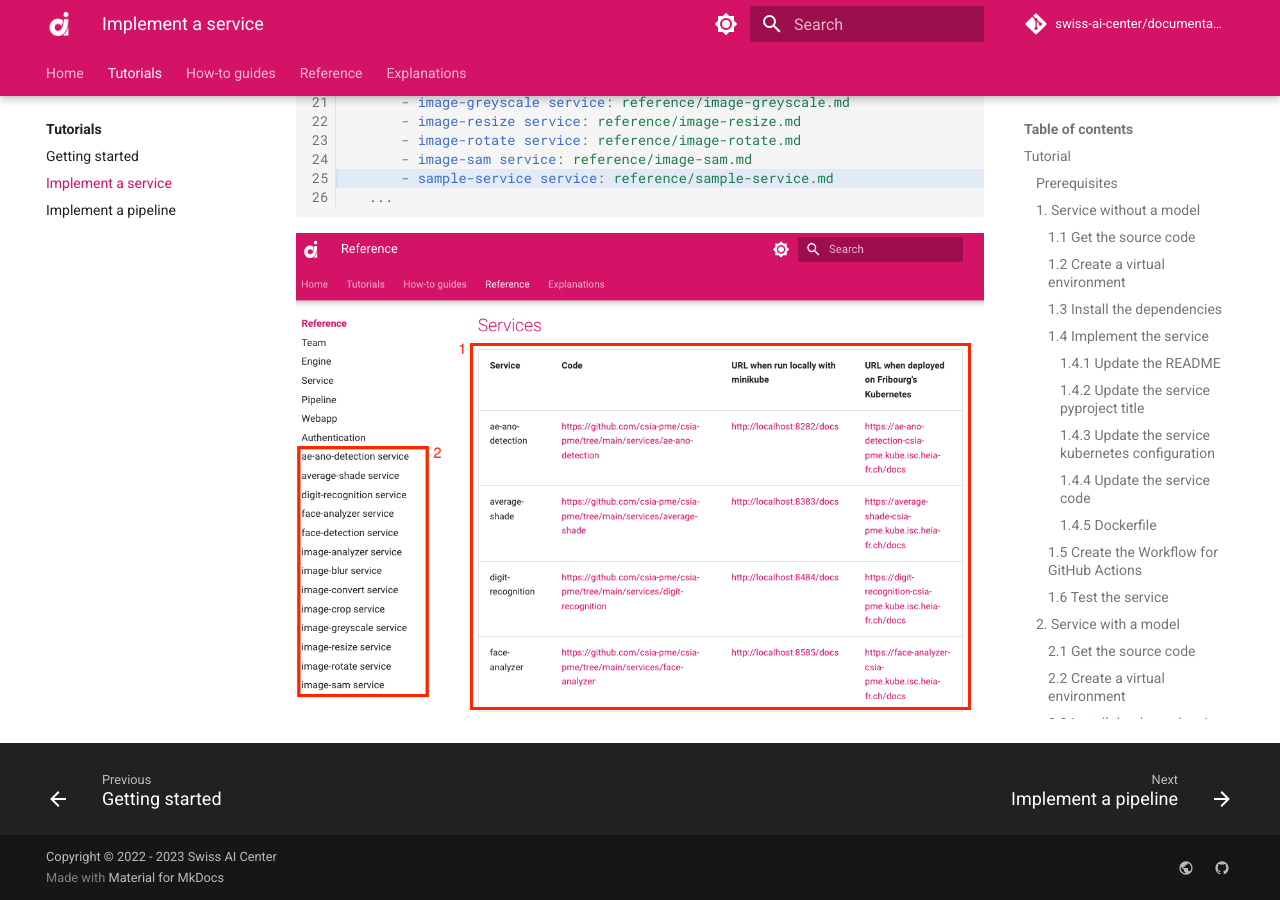
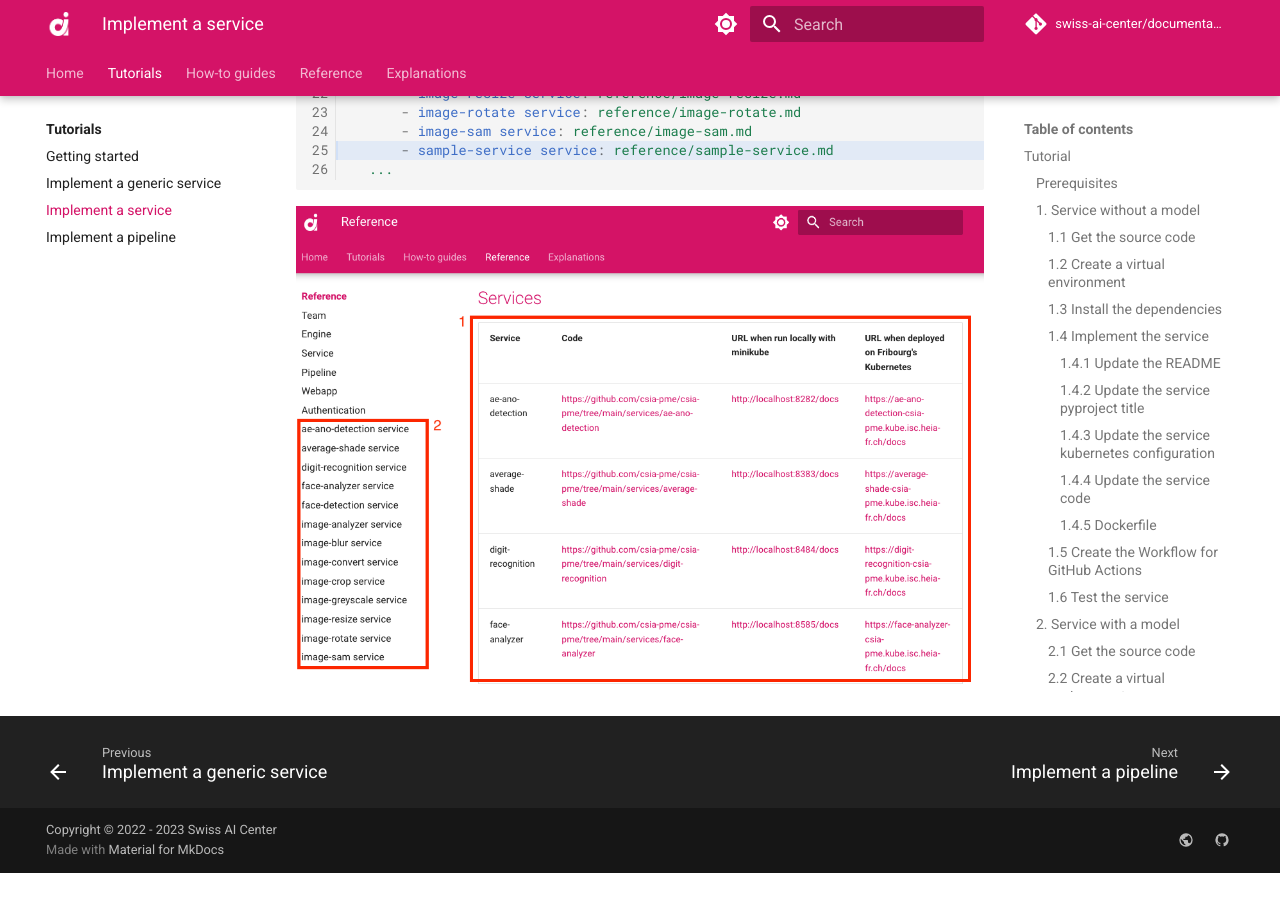
Before and after one commit to swiss-ai-center/documentation, an MkDocs documentation site: the page built from docs/tutorials/implement-service.md, in a window 1280 px wide and 900 px high, scrolled down 24812 px. Built offline with MkDocs 1.6.1 and Material for MkDocs 9.7.7, drawn with Linux system fonts in a browser that asks for light colours; comment, search, counter and statistics services are not loaded; after the commit the page ends 25685 px from its top, so only the background shows below that; part of the change alters nothing that is shown.

Commit message:
added generic service tutorial

````diff
--- /dev/null
+++ b/docs/tutorials/implement-generic-service.md
@@ -0,0 +1,511 @@
+# Implement a generic service
+
+This tutorial shows how to implement a
+[Service](../reference/core-concepts/service.md) in the Swiss AI Center project
+step by step. The [Service](../reference/core-concepts/service.md) is a simple image rotation tool that
+rotates the image by 90, 180, 270 degrees clockwise depending on the value of the `rotation` parameter.
+
+!!! Info
+    Note that a [Service](../reference/core-concepts/service.md) can be implemented
+    in any programming language as long as it follows the
+    [specifications](../reference/core-concepts/service.md/#specifications) of the
+    Swiss AI Center project. This tutorial is using Python 3.10.
+
+## Tutorial
+
+### Prerequisites
+
+To follow this tutorial, you need to have the following tools installed:
+
+- [Python 3.10](https://www.python.org/downloads/)
+- An IDE (e.g. [Visual Studio Code](https://code.visualstudio.com/))
+
+### Prepare the development environment
+
+#### Launch the Core engine
+
+To be able to test the [Service](../reference/core-concepts/service.md) locally when it is ready,
+you need to have a running [Core engine](../reference/core-engine/).
+To do so, follow the instructions in the
+[Core engine](../reference/core-engine.md#start-the-service-locally-with-minikube-and-the-docker-image-hosted-on-github) reference.
+
+#### Get the source code
+
+!!! Info
+    In this tutorial, we will implement a
+    [Service](../reference/core-concepts/service.md) that does not require a model,
+    so we will use the `create-a-new-service-generic-template` template.
+
+First, you can create a repo from the [template](https://github.com/swiss-ai-center/create-a-new-service-generic-template)
+by clicking on the `Use this template` button. You can also fork it or download it.
+
+Once the repo is created, you can clone it on your computer. (If you downloaded it, you can skip this step.)
+
+```bash
+git clone
+```
+
+Open your terminal and go to the folder where the source code is located.
+
+```bash
+cd path/to/the/source/code
+```
+
+#### Create a virtual environment
+
+Instead of installing the dependencies globally, it is recommended to create a
+virtual environment.
+
+To create a virtual environment, run the following command inside the project
+folder:
+
+```sh
+python3.10 -m venv .venv
+```
+
+Then, activate the virtual environment:
+
+```sh
+source .venv/bin/activate
+```
+
+#### Install the dependencies
+
+For the [Service](../reference/core-concepts/service.md) to work we will need to
+install numpy and opencv-python in addition to the dependencies of the template.
+So edit the `requirements.txt` file and add the following lines:
+
+```txt hl_lines="2 3"
+common-code[test] @ git+https://github.com/swiss-ai-center/common-code.git@main
+numpy==1.24.1
+opencv-python==4.7.0.72
+```
+
+Then, install the dependencies:
+
+```sh
+pip install --requirement requirements.txt
+```
+
+Create a freeze file to list the dependencies with their versions.
+
+```sh
+pip freeze --local --all > requirements-all.txt
+```
+
+This will install the default [Service](../reference/core-concepts/service.md)
+dependencies and the ones we just added. The freeze file will be used to ensure
+all the developers have the same dependencies.
+
+#### Implement the service
+
+##### Update the README
+
+Open the `README.md` file and update the title and the description of the
+[Service](../reference/core-concepts/service.md).
+
+```md
+# Image Rotate
+
+This service rotates an image by 90, 180 or 270 degrees clockwise.
+```
+
+!!! note
+
+    If the service is part of the Swiss AI Center GitHub organization also add a
+    link to the [Service](../reference/core-concepts/service.md)'s
+    [Reference](../reference/core-concepts/service.md) page in the repository
+    README.md file.
+
+    ```md
+    # Image Rotate
+
+    This service rotates an image by 90, 180 or 270 degrees clockwise.
+
+    _Check the [related documentation](https://swiss-ai-center.github.io/swiss-ai-center/reference/image-rotate) for more information._
+    ```
+
+##### Update the service pyproject title
+
+```toml hl_lines="3"
+[project]
+# TODO: 1. CHANGE THE NAME OF THE PROJECT (1)!
+name = "image-rotate"
+
+[tool.pytest.ini_options]
+pythonpath = [".", "src"]
+addopts = "--cov-config=.coveragerc --cov-report xml --cov-report term-missing --cov=./src"
+```
+
+1. Change the name of the project to `image-rotate`.
+
+##### Update the service code
+
+All the code of the [Service](../reference/core-concepts/service.md) is in the
+`main.py` file. The [Service](../reference/core-concepts/service.md) is a simple
+image rotation service that rotates the image by 90, 180, 270 degrees clockwise
+depending on the value of the `rotation` parameter.
+
+Open the `main.py` with your favorite editor and follow the instructions below.
+
+```py hl_lines="23-24 32-34 43-44 50-63 68-95 99-103 108-116"
+import asyncio
+import time
+from fastapi import FastAPI
+from fastapi.middleware.cors import CORSMiddleware
+from fastapi.responses import RedirectResponse
+from common_code.config import get_settings
+from pydantic import Field
+from common_code.http_client import HttpClient
+from common_code.logger.logger import get_logger
+from common_code.service.controller import router as service_router
+from common_code.service.service import ServiceService
+from common_code.storage.service import StorageService
+from common_code.tasks.controller import router as tasks_router
+from common_code.tasks.service import TasksService
+from common_code.tasks.models import TaskData
+from common_code.service.models import Service
+from common_code.service.enums import ServiceStatus
+from common_code.common.enums import FieldDescriptionType, ExecutionUnitTagName, ExecutionUnitTagAcronym
+from common_code.common.models import FieldDescription, ExecutionUnitTag
+
+# Imports required by the service's model
+# TODO: 1. ADD REQUIRED IMPORTS (ALSO IN THE REQUIREMENTS.TXT) (1)!
+import cv2
+import numpy as np
+from common_code.tasks.service import get_extension
+
+settings = get_settings()
+
+
+class MyService(Service):
+    # TODO: 2. CHANGE THIS DESCRIPTION (2)!
+    """
+    Image rotate model
+    """
+
+    # Any additional fields must be excluded for Pydantic to work
+    model: object = Field(exclude=True)
+    logger: object = Field(exclude=True)
+
+    def __init__(self):
+        super().__init__(
+            # TODO: 3. CHANGE THE SERVICE NAME AND SLUG (3)!
+            name="Image Rotate",
+            slug="image-rotate",
+            url=settings.service_url,
+            summary=api_summary,
+            description=api_description,
+            status=ServiceStatus.AVAILABLE,
+            # TODO: 4. CHANGE THE INPUT AND OUTPUT FIELDS, THE TAGS AND THE HAS_AI VARIABLE (4)!
+            data_in_fields=[
+                FieldDescription(name="image", type=[FieldDescriptionType.IMAGE_PNG, FieldDescriptionType.IMAGE_JPEG]),
+                FieldDescription(name="rotation", type=[FieldDescriptionType.TEXT_PLAIN]),
+            ],
+            data_out_fields=[
+                FieldDescription(name="result", type=[FieldDescriptionType.IMAGE_PNG, FieldDescriptionType.IMAGE_JPEG]),
+            ],
+            tags=[
+                ExecutionUnitTag(
+                    name=ExecutionUnitTagName.IMAGE_PROCESSING,
+                    acronym=ExecutionUnitTagAcronym.IMAGE_PROCESSING
+                ),
+            ],
+            has_ai=False
+        )
+        self.logger = get_logger(settings)
+
+    # TODO: 5. CHANGE THE PROCESS METHOD (CORE OF THE SERVICE) (5)!
+    def process(self, data):
+        # NOTE that the data is a dictionary with the keys being the field names set in the data_in_fields
+        raw = data["image"].data
+        input_type = data["image"].type
+        rotation = data["rotation"].data
+
+        if len(rotation) == 0:
+            rotation = 90
+        else:
+            rotation = int(rotation)
+
+        # Decode the image
+        img = cv2.imdecode(np.frombuffer(raw, np.uint8), 1)
+
+        # Rotate the image
+        for i in range(int(rotation / 90)):
+            img = cv2.rotate(img, cv2.ROTATE_90_CLOCKWISE)
+        # Encode the image with the same format as the input
+        guessed_extension = get_extension(input_type)
+        is_success, out_buff = cv2.imencode(guessed_extension, img)
+
+        # NOTE that the result must be a dictionary with the keys being the field names set in the data_out_fields
+        return {
+            "result": TaskData(
+                data=out_buff.tobytes(),
+                type=input_type,
+            )
+        }
+
+
+# TODO: 6. CHANGE THE API DESCRIPTION AND SUMMARY (6)!
+api_description = """
+Rotate an image by 90 degrees clockwise depending on the value of the `rotation` parameter. (90, 180, 270)
+"""
+api_summary = """
+Rotate an image by 90 degrees clockwise.
+"""
+
+# Define the FastAPI application with information
+# TODO: 7. CHANGE THE API TITLE, VERSION, CONTACT AND LICENSE (7)!
+app = FastAPI(
+    title="Image Rotate API.",
+    description=api_description,
+    version="1.0.0",
+    contact={
+        "name": "Swiss AI Center",
+        "url": "https://swiss-ai-center.ch/",
+        "email": "info@swiss-ai-center.ch",
+    },
+    swagger_ui_parameters={
+        "tagsSorter": "alpha",
+        "operationsSorter": "method",
+    },
+    license_info={
+        "name": "GNU Affero General Public License v3.0 (GNU AGPLv3)",
+        "url": "https://choosealicense.com/licenses/agpl-3.0/",
+    },
+)
+...
+```
+
+1. Import the OpenCV library and the get_extension function from the tasks
+   service. This function is used to guess the extension of the image based on the
+   input type.
+2. Change the description of the service.
+3. Change the name and the slug of the service. This is used to identify the
+   service in the Core engine.
+4. Change the input/output fields of the service. The name of the field is the
+   key of the dictionary that will be used in the process function. The type of the
+   field is the type of the data that will be sent to the service. They are defined
+   in the FieldDescriptionType enum. The tags are used to identify the service in
+   the Core engine. The `has_ai` variable is used to identify if the service is an
+   AI service.
+5. Change the process function. This is the core of the service. The data is a
+   dictionary with the keys being the field names set in the data_in_fields. The
+   result must be a dictionary with the keys being the field names set in the
+   data_out_fields.
+6. Change the API description and summary.
+7. Change the API title, version, contact and license.
+
+!!! Note
+    The `process` function TaskData object must be serializable.
+
+##### Dockerfile
+
+The Dockerfile is used to build the Docker image of the
+[Service](../reference/core-concepts/service.md). We need to add some packages
+in order to use the OpenCV library.
+
+```dockerfile hl_lines="6"
+# Base image
+FROM python:3.10
+
+# Install all required packages to run the model
+# TODO: 1. Add any additional packages required to run your model (1)!
+RUN apt update && apt install --yes ffmpeg libsm6 libxext6
+...
+```
+
+1. Add any additional packages required to run your model.
+
+#### Test the service
+
+Now that the service is ready, we can test it.
+
+##### Test the service using the test scripts
+
+Open a terminal, navigate to the `src` folder and run the following
+command:
+
+```bash
+pytest --cov-report term:skip-covered --cov-report term-missing --cov=. -s --cov-config=.coveragerc
+```
+
+All the tests should pass.
+
+```bash
+======================== test session starts =========================
+--------- coverage: platform darwin, python 3.10.10-final-0 ----------
+Name                        Stmts   Miss  Cover   Missing
+---------------------------------------------------------
+src/main.py                    70     11    84%   53-70
+src/tests/test_storage_service.py      83     12    86%   13-18, 24-30, 114-115
+---------------------------------------------------------
+TOTAL                         188     23    88%
+
+4 files skipped due to complete coverage.
+
+
+========================= 5 passed in 29.12s =========================
+```
+
+##### Test the service using the Core engine
+
+In order to test the [Service](../reference/core-concepts/service.md), you need
+to have a running [Core engine](../reference/core-engine.md#start-the-service-locally-with-minikube-and-the-docker-image-hosted-on-github).
+If not done yet, follow the instructions in the
+[Core engine](../reference/core-engine.md#start-the-service-locally-with-minikube-and-the-docker-image-hosted-on-github)
+reference.
+
+Once the [Core engine](../reference/core-engine/) is running, you can start the
+[Service](../reference/core-concepts/service.md) by running the following
+command:
+
+```bash
+uvicorn main:app --reload --host localhost --port 9090 # (1)!
+```
+
+1. The port must be the same as the one defined in the `.env` file and different
+   from the one used by the Core engine.
+
+The output should be similar to the following:
+
+```bash
+INFO:     Uvicorn running on http://127.0.0.1:9090 (Press CTRL+C to quit)
+INFO:     Started reloader process [20195] using StatReload
+INFO:     Started server process [20197]
+INFO:     Waiting for application startup.
+INFO:     [2024-01-05 14:36:21,212]  [common_code.service.service]: 	Started tasks service
+DEBUG:    [2024-01-05 14:36:21,212]  [common_code.service.service]: 	Announcing service: {'name': 'Image Rotate', 'slug': 'image-rotate', 'url': 'http://localhost:9090', 'summary': '\nRotate an image by 90 degrees clockwise.\n', 'description': '\nRotate an image by 90 degrees clockwise depending on the value of the `rotation` parameter. (90, 180, 270)\n', 'status': 'available', 'data_in_fields': [{'name': 'image', 'type': ['image/png', 'image/jpeg']}, {'name': 'rotation', 'type': ['text/plain']}], 'data_out_fields': [{'name': 'result', 'type': ['image/png', 'image/jpeg']}], 'tags': [{'name': 'Image Processing', 'acronym': 'IP'}], 'has_ai': False}
+DEBUG:    [2024-01-05 14:36:21,213]  [common_code.service.service]: 	url: http://localhost:8080
+INFO:     [2024-01-05 14:36:21,215]  Application startup complete.
+INFO:     [2024-01-05 14:36:21,286]   127.0.0.1:52362 - "GET /status HTTP/1.1" 200 OK
+INFO:     [2024-01-05 14:36:21,313]  [common_code.service.service]: 	Successfully announced to the engine
+```
+
+Now, you can test the [Service](../reference/core-concepts/service.md) by
+sending a request to the [Core engine](../reference/core-engine/). To do so, open your browser and navigate
+to the following URL: `http://localhost:8080/`. You should see the following
+page:
+
+![image-rotate](../assets/screenshots/image-rotate.png)
+
+Now you can test the [Service](../reference/core-concepts/service.md) by
+uploading an image and selecting the rotation. Create a file called rotation.txt
+and add the following content:
+
+```txt
+90
+```
+
+Now, you can unfold the `/image-rotate` endpoint and click on the Try it out
+button. Now upload the image and the rotation file and click on the Execute
+button. The response body should be something similar to the following:
+
+```json hl_lines="12"
+{
+  "created_at": "2024-01-05T14:34:48.520282",
+  "updated_at": "2024-01-05T14:38:48.979189",
+  "data_in": [
+    "ace30502-7274-496e-b332-74e0e4c41e68.jpg",
+    "316044be-015b-4640-bf92-fd15c6cd2296.txt"
+  ],
+  "data_out": null,
+  "status": "pending",
+  "service_id": "943f8f35-e688-4431-a426-90addbaa56c0",
+  "pipeline_execution_id": null,
+  "id": "056c3d3a-fc34-47b9-aa64-e233e1adc490",
+  "service": {
+    "created_at": "2024-01-05T14:34:48.520282",
+    "updated_at": "2024-01-05T14:36:21.279182",
+    "description": "\nRotate an image by 90 degrees clockwise depending on the value of the `rotation` parameter. (90, 180, 270)\n",
+    "status": "available",
+    "data_in_fields": [
+      {
+        "name": "image",
+        "type": [
+          "image/png",
+          "image/jpeg"
+        ]
+      },
+      {
+        "name": "rotation",
+        "type": [
+          "text/plain"
+        ]
+      }
+    ],
+    "data_out_fields": [
+      {
+        "name": "result",
+        "type": [
+          "image/png",
+          "image/jpeg"
+        ]
+      }
+    ],
+    "tags": [
+      {
+        "name": "Image Processing",
+        "acronym": "IP"
+      }
+    ],
+    "has_ai": false,
+    "id": "943f8f35-e688-4431-a426-90addbaa56c0",
+    "name": "Image Rotate",
+    "slug": "image-rotate",
+    "summary": "\nRotate an image by 90 degrees clockwise.\n",
+    "url": "http://localhost:9090"
+  },
+  "pipeline_execution": null
+}
+```
+
+Now, copy the id of the task and unfold the GET `/tasks/{task_id}` endpoint
+under the Tasks name.
+
+1. Click on Try it out and paste the id in the task_id field.
+2. Click on Execute.
+3. In the body response, find the `data_out` field and copy the id of the image
+   (e.g. `a38ef233-ac01-431d-adc8-cb6269cdeb71.png`).
+4. Now, unfold the GET `/storage/{key}` endpoint under the Storage name.
+5. Click on Try it out and paste the id of the image in the key field.
+6. Click on Execute.
+7. Click on the Download file button and save the image in your computer.
+
+The image should be rotated by 90 degrees.
+
+##### Test the service using the Core engine Frontend
+
+In order to test the [Service](../reference/core-concepts/service.md) with the frontend, you need to launch the [Core engine](../reference/core-engine/#start-the-service-locally-with-node) Frontend. To do so, follow the instructions in the [Core engine](../reference/core-engine/#start-the-service-locally-with-node) reference.
+
+Once the [Core engine](../reference/core-engine/#start-the-service-locally-with-node) Frontend is running, you can start the [Service](../reference/core-concepts/service.md) by running the following command:
+
+```bash
+uvicorn main:app --reload --host localhost --port 9090 # (1)!
+```
+
+1. The port must be the same as the one defined in the `.env` file and different
+   from the one used by the Core engine.
+
+!!! Note
+    The [Core engine](../reference/core-engine/#start-the-service-locally-with-node) Frontend needs a running [Core engine](../reference/core-engine/) to work.
+
+As in the previous section, you can test the [Service](../reference/core-concepts/service.md) by sending a request to the [Core engine](../reference/core-engine/). To do so, open your browser and navigate to the following URL: `http://localhost:3000/`. You should see the following page:
+
+![image-rotate-frontend](../assets/screenshots/image-rotate-frontend.png)
+
+Now you can test the [Service](../reference/core-concepts/service.md) by clicking the `View` button. Now upload the image and the rotation file and click on the `Run` button.
+
+![image-rotate-frontend-execute](../assets/screenshots/image-rotate-frontend-execute.png)
+
+The execution should start and as soon as it is finished, the `Download` button should be clickable. Use it to download the result.
+
+![image-rotate-frontend-download](../assets/screenshots/image-rotate-frontend-download.png)
+
+The image should be rotated by 90 degrees.
+
+!!! success "Congratulations!"
+    You have successfully created a [Service](../reference/core-concepts/service.md)
+    and tested it locally. Now, you can push the
+    [Service](../reference/core-concepts/service.md) to GitHub and deploy it on the
+    [Core engine](../reference/core-engine/) using the workflow from the repo.
--- a/mkdocs.yml
+++ b/mkdocs.yml
@@ -16,6 +16,7 @@ nav:
   - Tutorials:
       - tutorials/index.md
       - Getting started: tutorials/getting-started.md
+      - Implement a generic service: tutorials/implement-generic-service.md
       - Implement a service: tutorials/implement-service.md
       - Implement a pipeline: tutorials/implement-pipeline.md
   - How-to guides:
````
Also changed, not shown: docs/assets/screenshots/image-rotate-frontend-download.png (added), docs/assets/screenshots/image-rotate-frontend-execute.png (added), docs/assets/screenshots/image-rotate-frontend.png (added), docs/assets/screenshots/image-rotate.png, 1 other file.
